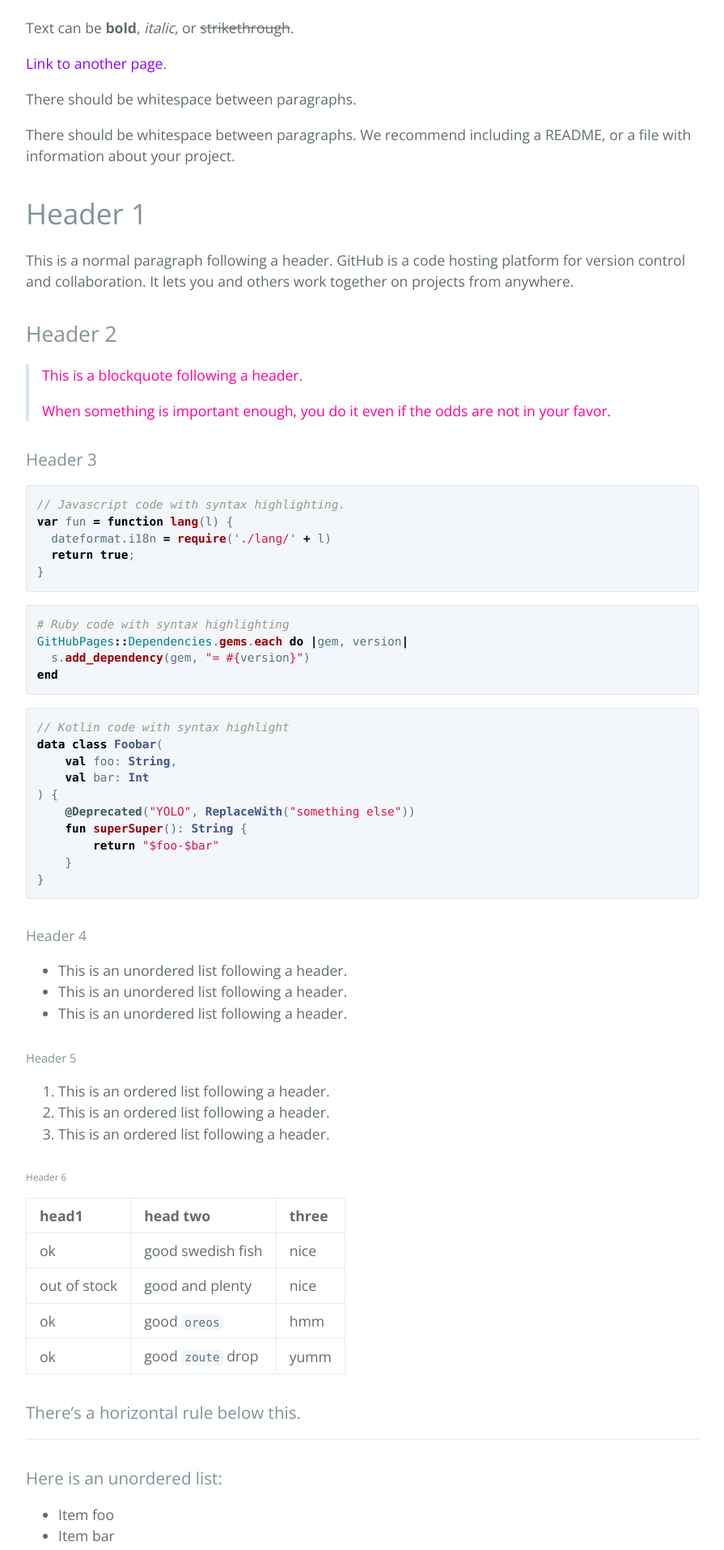
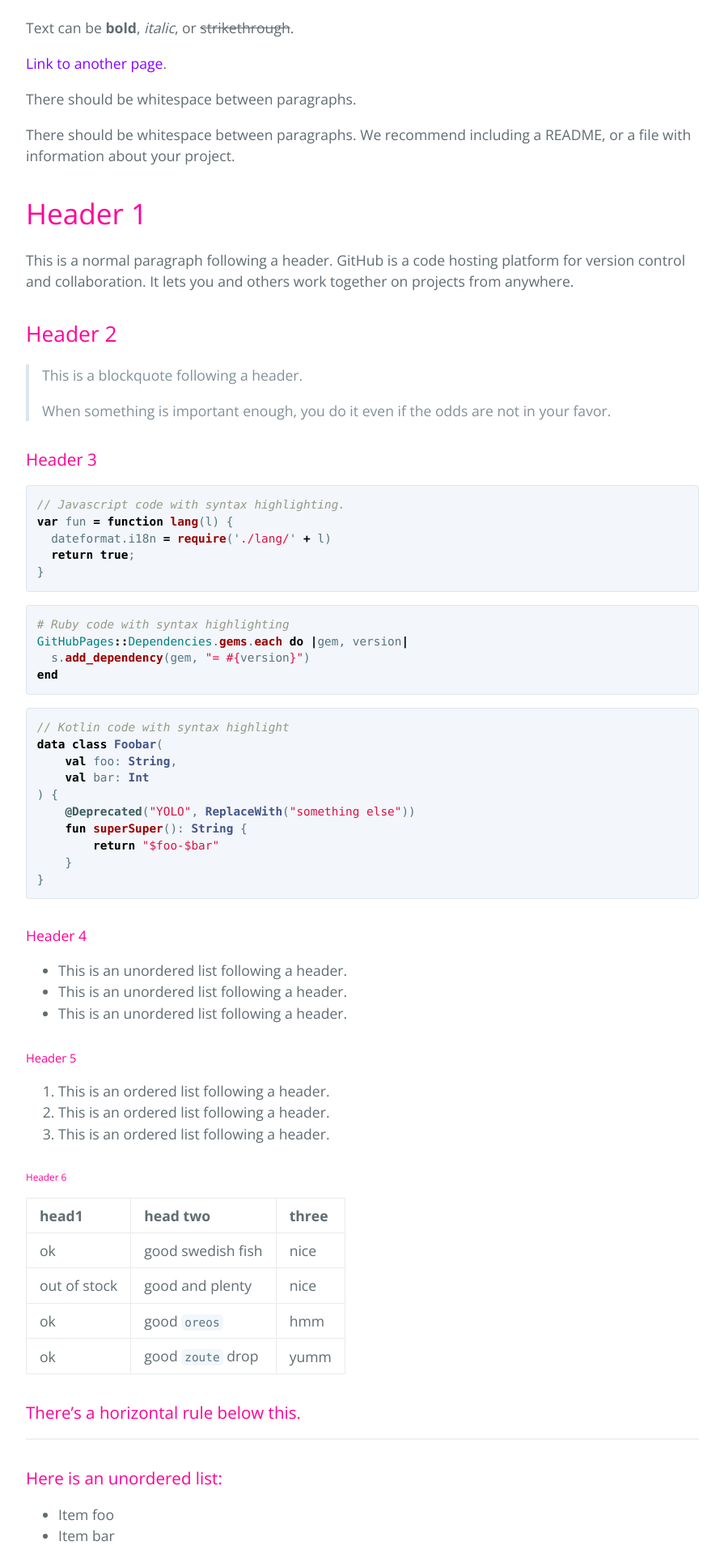
Before and after one commit to budius/test-action-triggers-234, a Jekyll site: the page built from docs/index.md, in a window 1280 px wide. Shown: the part 394-2308 px from the top of the page at 81% size, without its empty margins (192-1087 px from the left). Built offline with Jekyll 4.4.1, drawn with Linux system fonts in a browser that asks for light colours.

Commit message:
Revert "ïnvert header and link colors"
This reverts commit d6bfe49f6cc8aaf4f52630f740a997f4eb788348.

```diff
--- a/docs/_sass/variables.scss
+++ b/docs/_sass/variables.scss
@@ -9,10 +9,10 @@ $header-bg-color-secondary: #FF0096 !default;
 $header-bg-color-tertiary: #8600FF !default;
 
 // Text
-$section-headings-color: #819198 !default;
+$section-headings-color: #FF0096 !default;
 $body-text-color: #606c71 !default;
 $body-link-color: #8600FF !default;
-$blockquote-text-color: #FF0096 !default;
+$blockquote-text-color: #819198 !default;
 
 // Code
 $code-bg-color: #f3f6fa !default;
```
